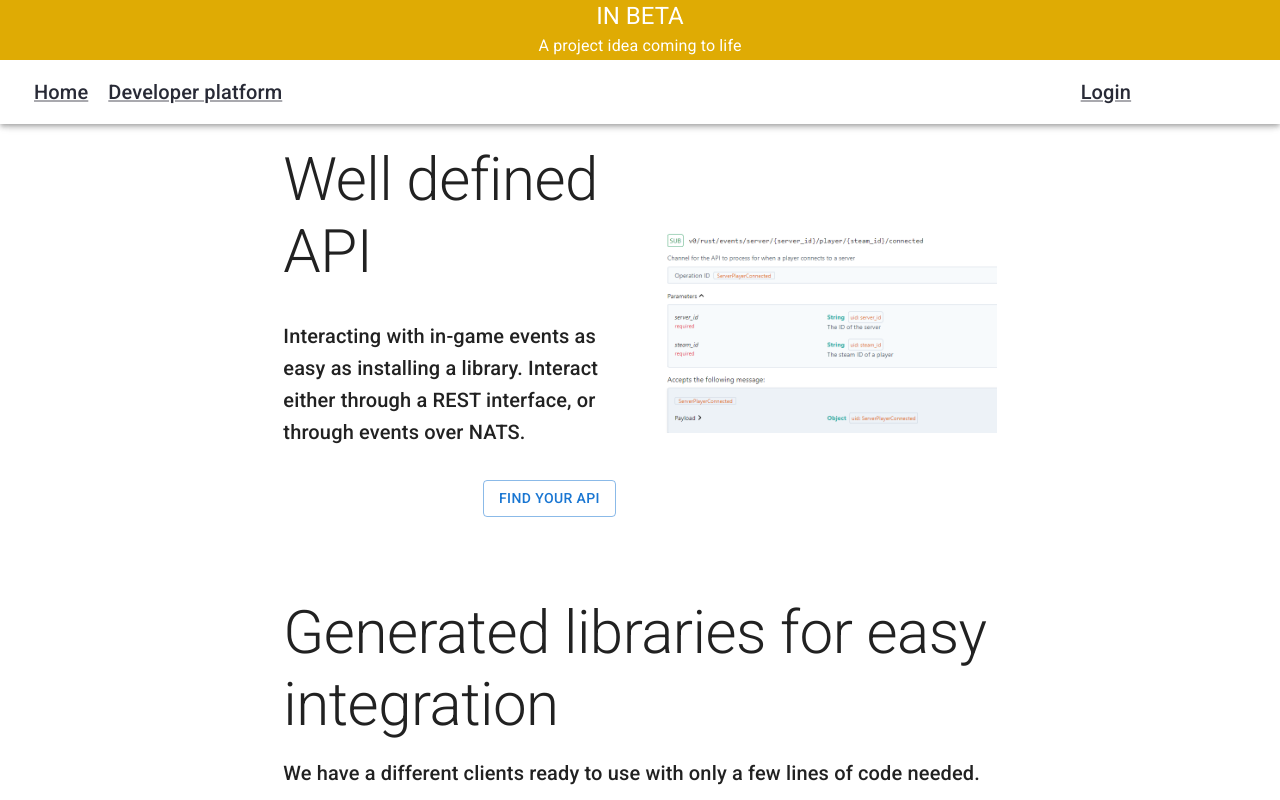
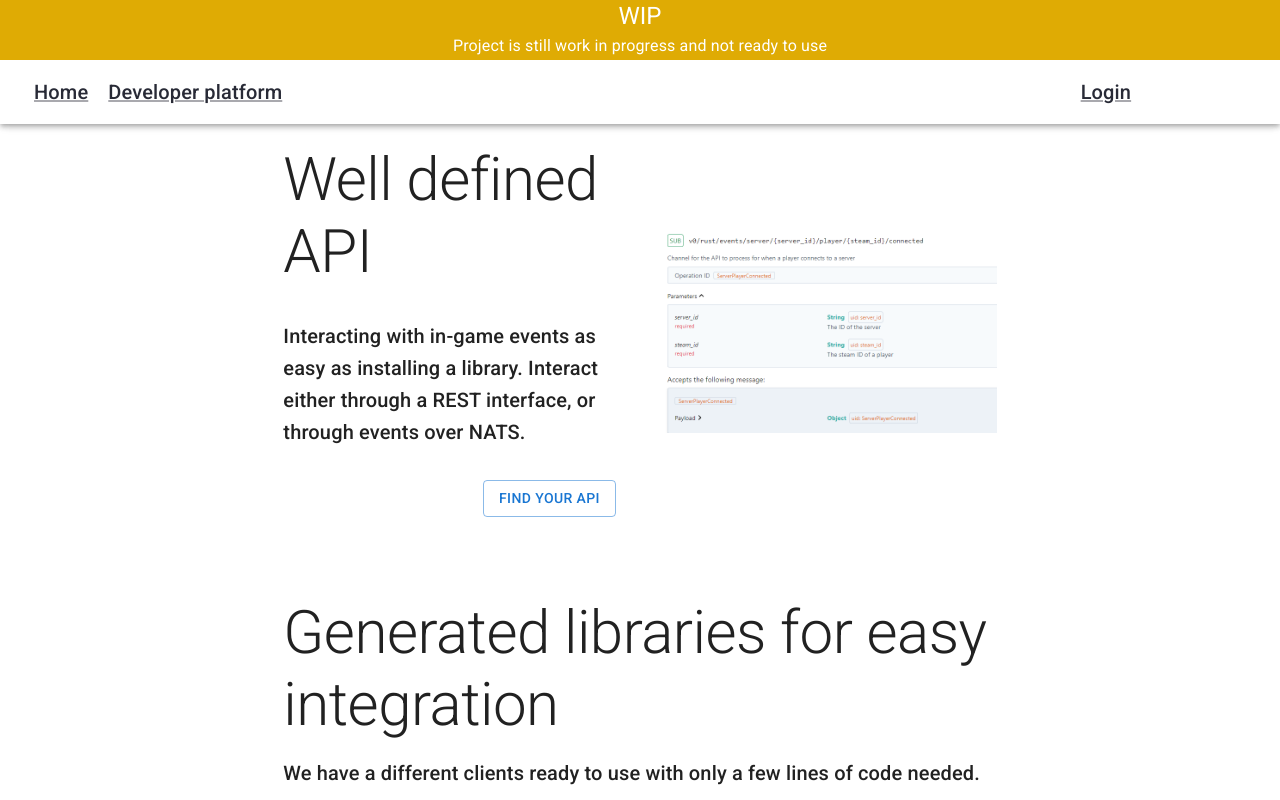
Before and after one commit to GamingAPI/website, a Next.js app: page / in a window 1280 px wide. Shown: the top 800 px of the page. Built offline with nearby package versions, Linux system fonts and the light colour scheme; no server answers.

Commit message:
fix: changed WIP head banner

```diff
--- a/components/MainMenu.tsx
+++ b/components/MainMenu.tsx
@@ -112,7 +112,7 @@ export const MainMenu: React.FunctionComponent<MainMenuProps> = (props) => {
       </Head>
       <CssBaseline />
       <AppBar position="fixed" open={open} style={{backgroundColor:"#fff"}}>
-        <div style={{width:"100%", height:"60px", position: "relative", top: "0", backgroundColor:"#dfab04"}}><Typography align="center" variant="h5">IN BETA</Typography><Typography align="center" variant="subtitle1">A project idea coming to life</Typography></div>
+        <div style={{width:"100%", height:"60px", position: "relative", top: "0", backgroundColor:"#dfab04"}}><Typography align="center" variant="h5">WIP</Typography><Typography align="center" variant="subtitle1">Project is still work in progress and not ready to use</Typography></div>
         <Toolbar>
           <IconButton
             color="inherit"
```
